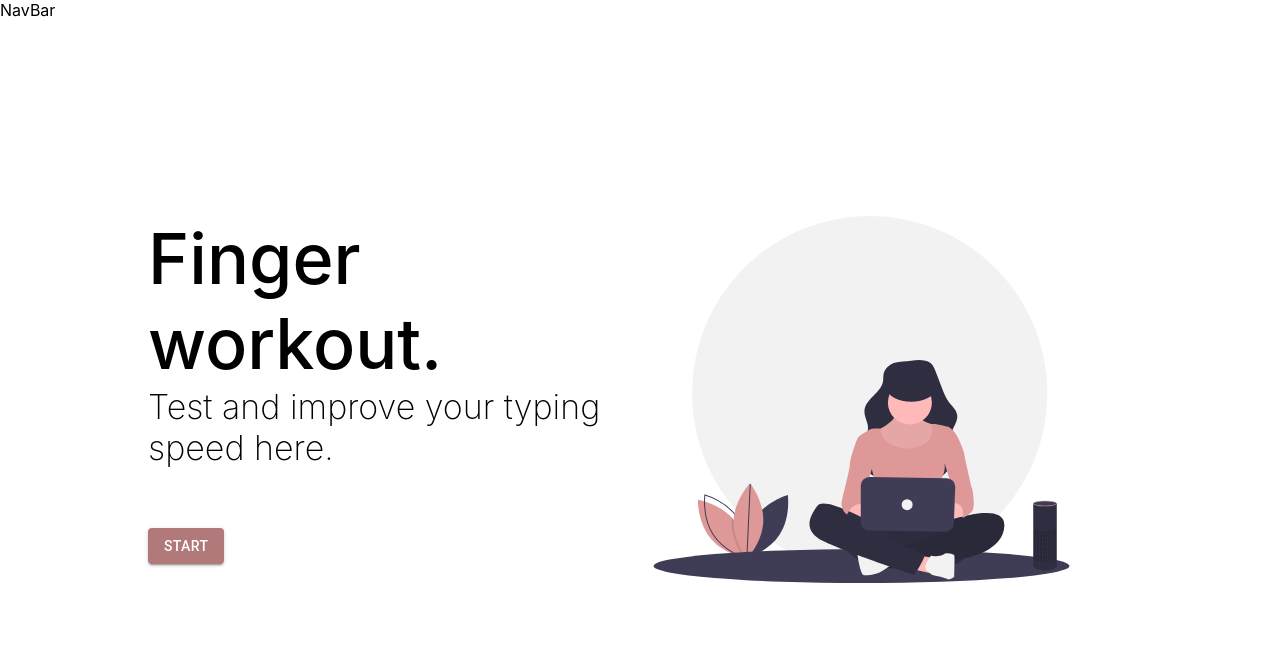
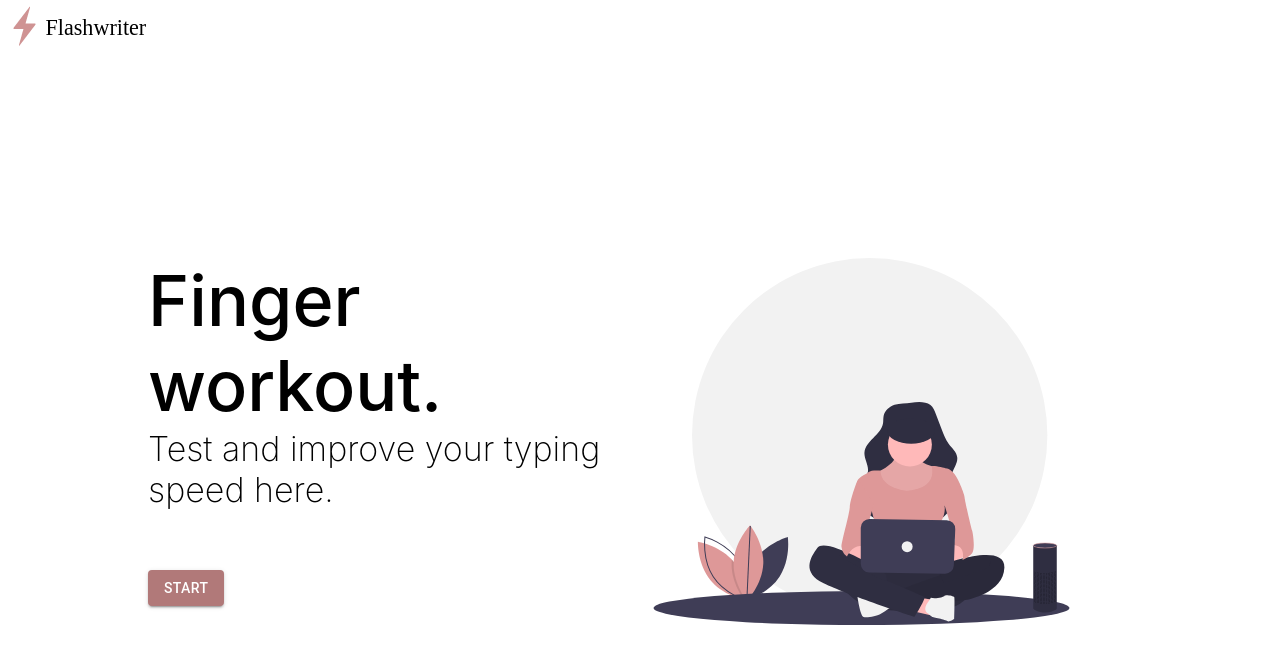
Before and after one commit to yogamonck-web/typetest-react, a React (Create React App) app: page / in a window 1280 px wide. Shown: the top 664 px of the page. Built offline with nearby package versions, Linux system fonts and the light colour scheme.

Commit message:
✨ Nav bar added

```diff
--- a/src/Container/Navbar/index.tsx
+++ b/src/Container/Navbar/index.tsx
@@ -1,12 +1,14 @@
+import { Grid } from "@material-ui/core";
+import React from "react";
 
-import React from 'react';
-
-const NavBar = () =>{
+const NavBar = () => {
   return (
-    <div className="NavBar-page">
-        NavBar
-    </div>
+    <Grid container xs={12} spacing={0} justify="center" alignContent="center">
+      <Grid item alignItems="center" xs={12}>
+        <img src="/images/logo_full.png" />
+      </Grid>
+    </Grid>
   );
-}
+};
 
 export default NavBar;
```
